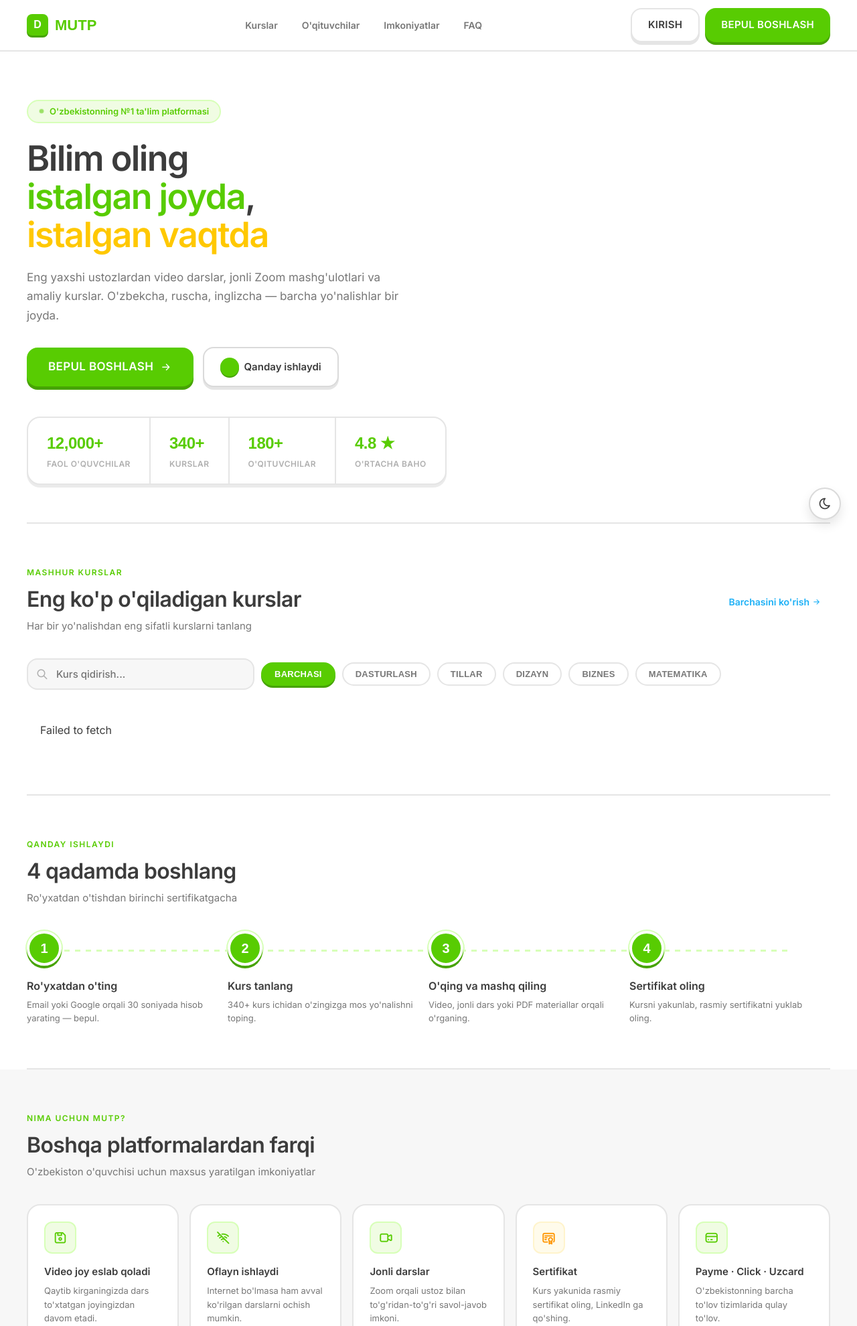
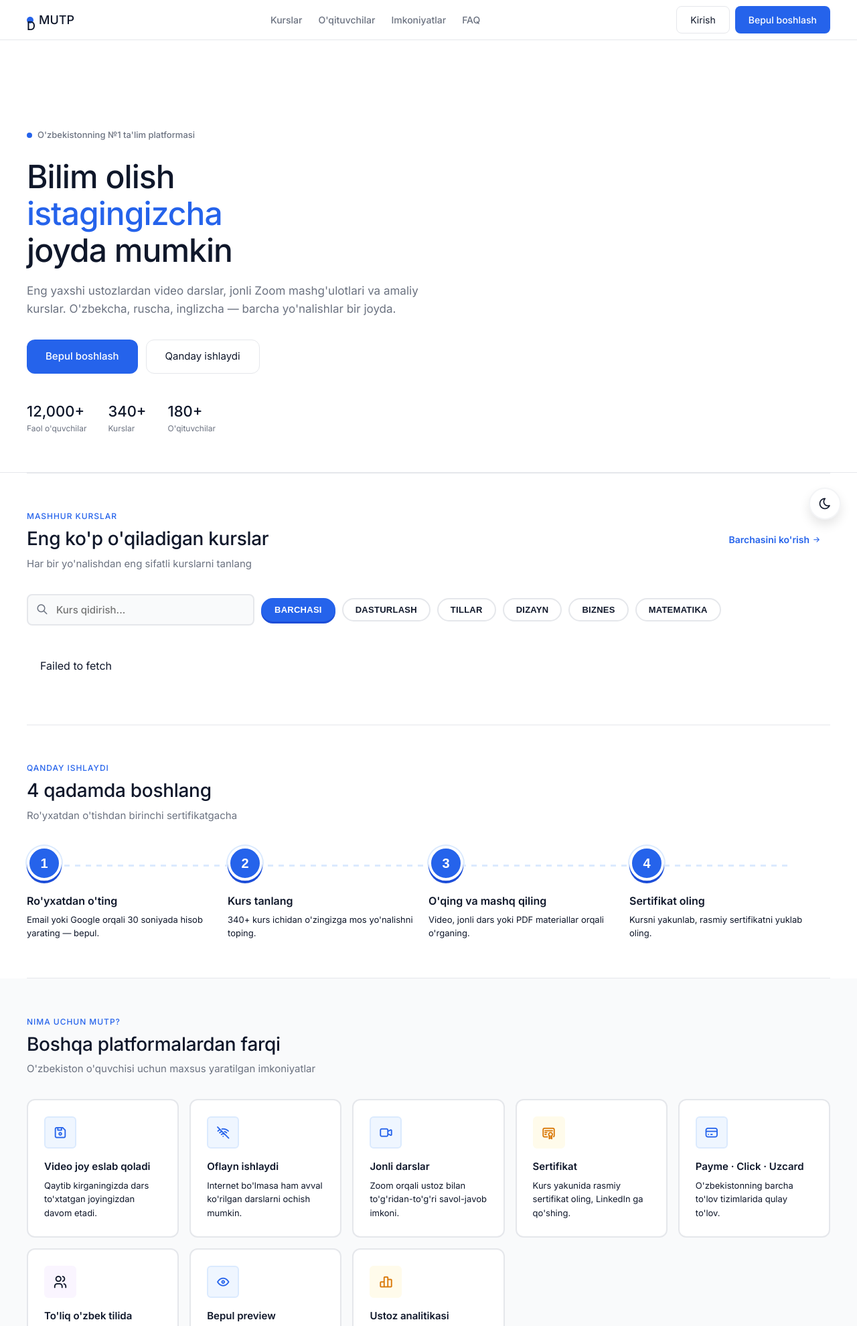
Before and after one commit to abdurokhmandev/mutp, a Django app: template templates/index.html in a window 1280 px wide. Shown: the top 1980 px of the page at 67% size. Run offline with Django 5.2, Linux system fonts and the light colour scheme; the template is opened without the code that fills it, so the values that code supplies are empty; some libraries are stand-ins or nearby versions.

Commit message:
style: upgrade design system to flat blue minimal theme

```diff
--- a/telegram_bot/bot.py
+++ b/darslik_backend/telegram_bot/bot.py
@@ -4,7 +4,7 @@ import django
 
 # Append darslik_backend to python path to resolve config and apps imports
 ROOT_DIR = os.path.dirname(os.path.dirname(os.path.abspath(__file__)))
-sys.path.append(os.path.join(ROOT_DIR, 'darslik_backend'))
+sys.path.append(ROOT_DIR)
 
 os.environ.setdefault('DJANGO_SETTINGS_MODULE', 'config.settings.dev')
 try:
--- a/templates/assets/css/base.css
+++ b/templates/assets/css/base.css
@@ -7,88 +7,97 @@
 
 /* ── ROOT VARIABLES ── */
 :root {
-  /* Primary Palette — Duolingo-inspired */
-  --duo-green: #58CC02;
-  --duo-green-dark: #46a302;
-  --duo-green-light: #d7ffb8;
-  --duo-green-bg: #f0fce3;
+  --primary:       #2563EB;
+  --primary-hover: #1D4ED8;
+  --primary-light: #EFF6FF;
+  --primary-mid:   #DBEAFE;
+  --primary-text:  #1D4ED8;
 
-  --duo-yellow: #FFC800;
-  --duo-yellow-dark: #e0b000;
-  --duo-yellow-light: #fff4cc;
-  --duo-yellow-bg: #fffbeb;
+  --success:       #16A34A;
+  --success-light: #F0FDF4;
+  --warning:       #D97706;
+  --warning-light: #FFFBEB;
+  --danger:        #DC2626;
+  --danger-light:  #FEF2F2;
+  --purple:        #7C3AED;
+  --purple-light:  #FAF5FF;
 
-  --duo-blue: #1CB0F6;
-  --duo-blue-dark: #1899d6;
-  --duo-blue-light: #d1f0ff;
-  --duo-blue-bg: #e8f7ff;
+  --ink:           #0F172A;
+  --ink-mid:       #374151;
+  --ink-soft:      #6B7280;
+  --ink-faint:     #9CA3AF;
+  --line:          #E5E7EB;
+  --line-soft:     #F3F4F6;
+  --surface:       #F9FAFB;
+  --white:         #FFFFFF;
 
-  --duo-purple: #CE82FF;
-  --duo-purple-dark: #a855f7;
-  --duo-purple-light: #f3e8ff;
-  --duo-purple-bg: #faf5ff;
+  --r-sm: 6px;
+  --r-md: 8px;
+  --r-lg: 12px;
+  --r-xl: 16px;
 
-  --duo-pink: #FF4B4B;
-  --duo-pink-dark: #ea2b2b;
-  --duo-pink-light: #ffe0e0;
-  --duo-pink-bg: #fff5f5;
+  --sh-sm: 0 1px 3px rgba(0,0,0,.08);
+  --sh-md: 0 4px 12px rgba(0,0,0,.08);
 
-  --duo-orange: #FF9600;
-  --duo-orange-dark: #e08200;
-  --duo-orange-light: #fff0d4;
+  --f-sans: 'Inter', system-ui, sans-serif;
 
-  /* Neutrals */
-  --ink: #3C3C3C;
-  --ink-2: #4B4B4B;
-  --ink-3: #777777;
-  --muted: #AFAFAF;
-  --muted-2: #CDCDCD;
-  --border: #E5E5E5;
-  --border-2: #DADADA;
-  --surface: #F7F7F7;
-  --surface-2: #EFEFEF;
-  --white: #FFFFFF;
-
-  /* Semantic */
-  --success: var(--duo-green);
-  --warning: var(--duo-yellow);
-  --error: var(--duo-pink);
-  --info: var(--duo-blue);
-
-  /* Layout */
-  --radius-sm: 12px;
-  --radius-md: 16px;
-  --radius-lg: 20px;
-  --radius-xl: 24px;
-  --radius-full: 999px;
-
-  --shadow-sm: 0 2px 0 rgba(0,0,0,0.08);
-  --shadow-md: 0 4px 0 rgba(0,0,0,0.08);
-  --shadow-lg: 0 6px 0 rgba(0,0,0,0.08);
-  --shadow-card: 0 2px 12px rgba(0,0,0,0.06);
-  --shadow-card-hover: 0 8px 24px rgba(0,0,0,0.1);
-
-  --transition: 0.2s ease;
-  --bounce: cubic-bezier(0.34, 1.56, 0.64, 1);
+  /* Legacy mappings for safety */
+  --duo-green: var(--primary);
+  --duo-green-dark: var(--primary-hover);
+  --duo-green-light: var(--primary-mid);
+  --duo-green-bg: var(--primary-light);
+  --duo-yellow: var(--warning);
+  --duo-yellow-dark: #D97706;
+  --duo-yellow-light: var(--warning-light);
+  --duo-yellow-bg: var(--warning-light);
+  --duo-blue: var(--primary);
+  --duo-blue-dark: var(--primary-hover);
+  --duo-blue-light: var(--primary-mid);
+  --duo-blue-bg: var(--primary-light);
+  --duo-purple: var(--purple);
+  --duo-purple-light: var(--purple-light);
+  --duo-purple-bg: var(--purple-light);
+  --duo-pink: var(--danger);
+  --duo-pink-dark: #B91C1C;
+  --duo-pink-light: var(--danger-light);
+  --duo-pink-bg: var(--danger-light);
+  --duo-orange: var(--warning);
+  --duo-orange-light: var(--warning-light);
+  --muted: var(--ink-soft);
+  --muted-2: var(--line);
+  --border: var(--line);
+  --border-2: var(--line-soft);
+  --surface-2: var(--line-soft);
+  --radius-sm: var(--r-sm);
+  --radius-md: var(--r-md);
+  --radius-lg: var(--r-lg);
+  --radius-xl: var(--r-xl);
+  --radius-full: 99px;
+  --shadow-sm: var(--sh-sm);
+  --shadow-md: var(--sh-md);
+  --shadow-lg: var(--sh-md);
+  --shadow-card: var(--sh-sm);
+  --shadow-card-hover: var(--sh-md);
+  --transition: 0.15s ease;
 }
 
 /* ── DARK MODE THEME ── */
 [data-theme="dark"] {
-  --ink: #F3F4F6;
-  --ink-2: #E5E7EB;
-  --ink-3: #9CA3AF;
-  --muted: #6B7280;
-  --muted-2: #4B5563;
-  --border: #374151;
-  --border-2: #4B5563;
-  --surface: #1F2937;
-  --surface-2: #111827;
-  --white: #111827;
+  --primary-light: #1E293B;
+  --primary-mid:   #334155;
+  --ink:           #F8FAFC;
+  --ink-mid:       #E2E8F0;
+  --ink-soft:      #94A3B8;
+  --ink-faint:     #64748B;
+  --line:          #334155;
+  --line-soft:     #1E293B;
+  --surface:       #0F172A;
+  --white:         #1E293B;
 
-  --duo-green-bg: #14532D;
-  --duo-green-light: #166534;
-  --duo-blue-bg: #1e3a8a;
-  --duo-blue-light: #1e40af;
+  --duo-green-bg: #1E293B;
+  --duo-green-light: #334155;
+  --duo-blue-bg: #1E293B;
+  --duo-blue-light: #334155;
   --duo-yellow-bg: #78350f;
   --duo-yellow-light: #92400e;
   --duo-purple-bg: #581c87;
@@ -118,42 +127,36 @@ h1, h2, h3, h4, h5, h6 {
 /* ══════════════════════════════════════════════════
    NAVIGATION
    ══════════════════════════════════════════════════ */
-.nav {
+.header, .nav {
   display: flex;
   align-items: center;
   justify-content: space-between;
-  padding: 12px 40px;
-  border-bottom: 2px solid var(--border);
+  padding: 0 40px;
+  height: 60px;
+  border-bottom: 0.5px solid var(--line);
+  background: var(--white);
   position: sticky;
   top: 0;
-  background: rgba(255,255,255,0.96);
-  backdrop-filter: blur(12px);
   z-index: 200;
   transition: box-shadow var(--transition);
 }
-.nav.scrolled { box-shadow: 0 4px 20px rgba(0,0,0,0.08); }
+.header.scrolled, .nav.scrolled { box-shadow: var(--sh-sm); }
 
-.nav-logo {
+.logo, .nav-logo {
   display: flex;
   align-items: center;
-  gap: 10px;
-  font-size: 22px;
-  font-weight: 800;
-  color: var(--duo-green);
+  gap: 8px;
+  font-size: 18px;
+  font-weight: 500;
+  color: var(--ink);
   text-decoration: none;
-  font-family: 'Plus Jakarta Sans', sans-serif;
 }
+
 .logo-dot {
-  width: 32px; height: 32px;
-  border-radius: 8px;
-  background: var(--duo-green);
-  display: flex;
-  align-items: center;
-  justify-content: center;
-  color: white;
-  font-size: 16px;
-  font-weight: 800;
-  box-shadow: 0 3px 0 var(--duo-green-dark);
+  width: 10px;
+  height: 10px;
+  border-radius: 50%;
+  background: var(--primary);
 }
 
 .nav-links {
@@ -161,205 +164,152 @@ h1, h2, h3, h4, h5, h6 {
   align-items: center;
   gap: 4px;
 }
-.nav-links a {
-  color: var(--ink-3);
+.nav-link, .nav-links a {
+  font-size: 14px;
+  color: var(--ink-soft);
+  padding: 6px 10px;
+  border-radius: var(--r-md);
+  transition: all .15s;
   text-decoration: none;
-  padding: 8px 16px;
-  border-radius: var(--radius-sm);
-  font-size: 14px;
-  font-weight: 600;
-  transition: all var(--transition);
+  font-weight: 500;
 }
-.nav-links a:hover {
-  color: var(--ink);
-  background: var(--surface);
-}
-.nav-links a.active {
-  color: var(--duo-green);
-  background: var(--duo-green-bg);
-}
+.nav-link:hover, .nav-links a:hover { color: var(--ink); background: var(--surface); }
+.nav-link.active, .nav-links a.active { color: var(--primary); background: var(--primary-light); }
+
 
 /* ══════════════════════════════════════════════════
    BUTTONS — Duolingo Chunky Style
    ══════════════════════════════════════════════════ */
 .btn-primary {
+  background: var(--primary);
+  color: #fff;
+  border: none;
+  padding: 9px 20px;
+  border-radius: var(--r-md);
+  font-size: 14px;
+  font-weight: 500;
+  cursor: pointer;
+  transition: background .15s;
+  text-decoration: none;
   display: inline-flex;
   align-items: center;
   justify-content: center;
   gap: 8px;
-  background: var(--duo-green);
-  color: #fff;
-  border: none;
-  padding: 12px 24px;
-  border-radius: var(--radius-md);
-  font-size: 15px;
-  font-weight: 700;
-  cursor: pointer;
-  text-decoration: none;
-  text-transform: uppercase;
-  letter-spacing: 0.02em;
-  box-shadow: 0 4px 0 var(--duo-green-dark);
-  transition: all 0.1s ease;
-  position: relative;
-  top: 0;
 }
-.btn-primary:hover {
-  background: #4eb400;
-  top: -2px;
-  box-shadow: 0 6px 0 var(--duo-green-dark);
-}
-.btn-primary:active {
-  top: 2px;
-  box-shadow: 0 2px 0 var(--duo-green-dark);
-}
+.btn-primary:hover { background: var(--primary-hover); }
 
 .btn-secondary {
+  background: transparent;
+  color: var(--ink);
+  border: 0.5px solid var(--line);
+  padding: 9px 20px;
+  border-radius: var(--r-md);
+  font-size: 14px;
+  cursor: pointer;
+  transition: background .15s;
+  text-decoration: none;
   display: inline-flex;
   align-items: center;
   justify-content: center;
   gap: 8px;
-  background: var(--white);
-  border: 2px solid var(--border);
-  color: var(--ink);
-  padding: 12px 24px;
-  border-radius: var(--radius-md);
+}
+.btn-secondary:hover { background: var(--surface); }
+
+.btn-hero {
+  background: var(--primary);
+  color: #fff;
+  border: none;
+  padding: 13px 28px;
+  border-radius: var(--r-lg);
   font-size: 15px;
-  font-weight: 700;
+  font-weight: 500;
   cursor: pointer;
-  text-decoration: none;
-  text-transform: uppercase;
-  letter-spacing: 0.02em;
-  box-shadow: 0 4px 0 var(--border);
-  transition: all 0.1s ease;
-  position: relative;
-  top: 0;
-}
-.btn-secondary:hover {
-  background: var(--surface);
-  top: -2px;
-  box-shadow: 0 6px 0 var(--border);
-}
-.btn-secondary:active {
-  top: 2px;
-  box-shadow: 0 2px 0 var(--border);
-}
-
-.btn-yellow {
-  background: var(--duo-yellow);
-  color: var(--ink);
-  border: none;
-  padding: 12px 24px;
-  border-radius: var(--radius-md);
-  font-size: 15px;
-  font-weight: 700;
-  cursor: pointer;
+  transition: background .15s;
   text-decoration: none;
   display: inline-flex;
   align-items: center;
+  justify-content: center;
   gap: 8px;
-  box-shadow: 0 4px 0 var(--duo-yellow-dark);
-  transition: all 0.1s ease;
-  position: relative;
-  top: 0;
 }
-.btn-yellow:hover { top: -2px; box-shadow: 0 6px 0 var(--duo-yellow-dark); }
-.btn-yellow:active { top: 2px; box-shadow: 0 2px 0 var(--duo-yellow-dark); }
+.btn-hero:hover { background: var(--primary-hover); }
 
-.btn-blue {
-  background: var(--duo-blue);
-  color: #fff;
-  border: none;
-  padding: 12px 24px;
-  border-radius: var(--radius-md);
+.btn-ghost, .btn-hero-ghost {
+  background: transparent;
+  color: var(--ink);
+  border: 0.5px solid var(--line);
+  padding: 13px 28px;
+  border-radius: var(--r-lg);
   font-size: 15px;
-  font-weight: 700;
   cursor: pointer;
+  transition: background .15s;
   text-decoration: none;
   display: inline-flex;
   align-items: center;
+  justify-content: center;
   gap: 8px;
-  box-shadow: 0 4px 0 var(--duo-blue-dark);
-  transition: all 0.1s ease;
-  position: relative;
-  top: 0;
 }
-.btn-blue:hover { top: -2px; box-shadow: 0 6px 0 var(--duo-blue-dark); }
-.btn-blue:active { top: 2px; box-shadow: 0 2px 0 var(--duo-blue-dark); }
+.btn-ghost:hover, .btn-hero-ghost:hover { background: var(--surface); }
+
+.btn-yellow {
+  background: var(--warning);
+  color: var(--white);
+  border: none;
+  padding: 9px 20px;
+  border-radius: var(--r-md);
+  font-size: 14px;
+  font-weight: 500;
+  cursor: pointer;
+  transition: background .15s;
+  text-decoration: none;
+  display: inline-flex;
+  align-items: center;
+  justify-content: center;
+  gap: 8px;
+}
+.btn-yellow:hover { background: var(--warning-light); color: var(--warning); }
+
+.btn-blue {
+  background: var(--primary);
+  color: #fff;
+  border: none;
+  padding: 9px 20px;
+  border-radius: var(--r-md);
+  font-size: 14px;
+  font-weight: 500;
+  cursor: pointer;
+  transition: background .15s;
+  text-decoration: none;
+  display: inline-flex;
+  align-items: center;
+  justify-content: center;
+  gap: 8px;
+}
+.btn-blue:hover { background: var(--primary-hover); }
 
 .btn-sm {
-  padding: 8px 16px;
-  font-size: 13px;
-  border-radius: var(--radius-sm);
-  box-shadow: 0 3px 0 var(--duo-green-dark);
+  padding: 6px 12px;
+  font-size: 12px;
+  border-radius: var(--r-sm);
 }
 
-/* ── Hero Button ── */
-.btn-hero {
-  background: var(--duo-green);
+.btn-chunky {
+  background: var(--primary);
   color: #fff;
   border: none;
-  padding: 16px 32px;
-  border-radius: var(--radius-md);
-  font-size: 17px;
-  font-weight: 700;
+  padding: 9px 20px;
+  border-radius: var(--r-md);
+  font-size: 14px;
+  font-weight: 500;
   cursor: pointer;
+  transition: background .15s;
+  text-decoration: none;
   display: inline-flex;
   align-items: center;
-  gap: 10px;
-  text-transform: uppercase;
-  letter-spacing: 0.02em;
-  box-shadow: 0 5px 0 var(--duo-green-dark);
-  transition: all 0.1s ease;
-  position: relative;
-  top: 0;
-  text-decoration: none;
+  justify-content: center;
+  gap: 8px;
 }
-.btn-hero:hover { top: -2px; box-shadow: 0 7px 0 var(--duo-green-dark); }
-.btn-hero:active { top: 3px; box-shadow: 0 2px 0 var(--duo-green-dark); }
+.btn-chunky:hover { background: var(--primary-hover); }
 
-.btn-hero-ghost {
-  background: var(--white);
-  border: 2px solid var(--border-2);
-  color: var(--ink);
-  padding: 14px 24px;
-  border-radius: var(--radius-md);
-  font-size: 15px;
-  font-weight: 700;
-  cursor: pointer;
-  display: inline-flex;
-  align-items: center;
-  gap: 10px;
-  box-shadow: 0 4px 0 var(--border);
-  transition: all 0.1s ease;
-  position: relative;
-  top: 0;
-}
-.btn-hero-ghost:hover {
-  border-color: var(--duo-green);
-  color: var(--duo-green);
-  background: var(--duo-green-bg);
-  top: -2px;
-  box-shadow: 0 6px 0 var(--border);
-}
-
-/* Chunky bounce on click */
-.btn-chunky {
-  border-radius: var(--radius-md);
-  padding: 14px 28px;
-  font-size: 16px;
-  font-weight: 700;
-  background: var(--duo-green);
-  color: #fff;
-  border: none;
-  cursor: pointer;
-  box-shadow: 0 5px 0 var(--duo-green-dark);
-  transition: all 0.1s ease;
-  position: relative;
-  top: 0;
-  text-transform: uppercase;
-}
-.btn-chunky:hover { top: -2px; box-shadow: 0 7px 0 var(--duo-green-dark); }
-.btn-chunky:active { top: 3px; box-shadow: 0 2px 0 var(--duo-green-dark); }
 
 /* ══════════════════════════════════════════════════
    CARDS — Rounded, Shadowed, Bouncy
@@ -398,16 +348,7 @@ h1, h2, h3, h4, h5, h6 {
   color: var(--duo-green);
   margin-bottom: 24px;
 }
-.hero-eyebrow-dot {
-  width: 8px; height: 8px;
-  border-radius: 50%;
-  background: var(--duo-green);
-  animation: pulse-dot 2s infinite;
-}
-@keyframes pulse-dot {
-  0%, 100% { opacity: 1; transform: scale(1); }
-  50% { opacity: 0.5; transform: scale(0.8); }
-}
+
 
 .hero-title {
   font-size: clamp(36px, 5vw, 52px);
@@ -1406,3 +1345,102 @@ select.form-control { cursor: pointer; }
     font-size: 12px; color: #6B7280;
     text-align: center;
 }
+
+/* ── UPGRADED MINIMAL COMPONENTS ── */
+.toast {
+  position: fixed;
+  bottom: 24px;
+  right: 24px;
+  padding: 12px 16px;
+  border-radius: var(--r-md);
+  font-size: 14px;
+  font-weight: 500;
+  display: flex;
+  align-items: center;
+  gap: 10px;
+  box-shadow: var(--sh-md);
+  z-index: 9999;
+  animation: toastIn .2s ease;
+}
+@keyframes toastIn {
+  from { opacity:0; transform:translateY(8px); }
+  to   { opacity:1; transform:translateY(0); }
+}
+.toast-success { background:#F0FDF4; color:#16A34A; border:0.5px solid #BBF7D0; }
+.toast-error   { background:#FEF2F2; color:#DC2626; border:0.5px solid #FECACA; }
+.toast-info    { background:#EFF6FF; color:#2563EB; border:0.5px solid #BFDBFE; }
+
+.section { padding: 56px 40px; }
+.section-label {
+  font-size: 12px;
+  font-weight: 500;
+  color: var(--primary);
+  text-transform: uppercase;
+  letter-spacing: 0.08em;
+  margin-bottom: 8px;
+}
+.section-title {
+  font-size: 28px;
+  font-weight: 500;
+  color: var(--ink);
+  letter-spacing: -0.3px;
+  margin-bottom: 8px;
+}
+.section-sub {
+  font-size: 15px;
+  color: var(--ink-soft);
+  margin-bottom: 32px;
+}
+.divider {
+  height: 0.5px;
+  background: var(--line);
+  margin: 0 40px;
+}
+
+.tab-nav {
+  display: flex;
+  border-bottom: 0.5px solid var(--line);
+  margin-bottom: 24px;
+}
+.tab-btn {
+  padding: 10px 16px;
+  font-size: 14px;
+  color: var(--ink-soft);
+  border: none;
+  background: none;
+  cursor: pointer;
+  border-bottom: 2px solid transparent;
+  margin-bottom: -0.5px;
+  transition: all .15s;
+}
+.tab-btn:hover { color: var(--ink); }
+.tab-btn.active {
+  color: var(--primary);
+  border-bottom-color: var(--primary);
+  font-weight: 500;
+}
+
+.sidebar {
+  width: 240px;
+  border-right: 0.5px solid var(--line);
+  background: var(--white);
+  padding: 24px 0;
+}
+.sidebar-nav-item {
+  display: flex;
+  align-items: center;
+  gap: 10px;
+  padding: 9px 20px;
+  font-size: 14px;
+  color: var(--ink-soft);
+  cursor: pointer;
+  border-left: 2px solid transparent;
+  transition: all .15s;
+}
+.sidebar-nav-item:hover { color: var(--ink); background: var(--surface); }
+.sidebar-nav-item.active {
+  color: var(--primary);
+  background: var(--primary-light);
+  border-left-color: var(--primary);
+  font-weight: 500;
+}
--- a/templates/assets/js/toast.js
+++ b/templates/assets/js/toast.js
@@ -16,54 +16,27 @@ class Toast {
 
   show(message, type = 'info') {
     const toast = document.createElement('div');
+    toast.className = `toast toast-${type}`;
 
-    // Determine colors
-    let bgColor, icon;
-    if (type === 'success') {
-      bgColor = '#58CC02'; icon = '✓'; // Bright Duolingo Green
-    } else if (type === 'error') {
-      bgColor = '#EA2B2B'; icon = '✕'; // Bright Red
-    } else {
-      bgColor = '#1CB0F6'; icon = 'i'; // Bright Sky Blue
-    }
-
-    toast.style.cssText = `
-      background: ${bgColor} !important;
-      color: #ffffff !important;
-      padding: 14px 24px;
-      border-radius: 16px;
-      font-size: 14px;
-      font-family: 'Inter', sans-serif;
-      box-shadow: 0 8px 24px rgba(0,0,0,0.2);
-      display: flex;
-      align-items: center;
-      gap: 12px;
-      transform: translateY(20px);
-      opacity: 0;
-      transition: all 0.3s cubic-bezier(0.34, 1.56, 0.64, 1);
-      border: 2px solid rgba(255, 255, 255, 0.2);
-    `;
+    let icon = 'i';
+    if (type === 'success') icon = '✓';
+    else if (type === 'error') icon = '✕';
 
     toast.innerHTML = `
-      <div style="width: 22px; height: 22px; border-radius: 50%; background: rgba(255,255,255,0.25); display: flex; align-items: center; justify-content: center; font-size: 13px; font-weight: bold; color: #ffffff !important; flex-shrink: 0;">
+      <div style="width: 20px; height: 20px; border-radius: 50%; background: rgba(0,0,0,0.05); display: flex; align-items: center; justify-content: center; font-size: 11px; font-weight: bold; flex-shrink: 0;">
         ${icon}
       </div>
-      <div style="color: #ffffff !important; font-weight: 600; line-height: 1.4;">${message}</div>
+      <div style="font-weight: 500; line-height: 1.4;">${message}</div>
     `;
 
     this.container.appendChild(toast);
 
-    // Animate in
-    requestAnimationFrame(() => {
-      toast.style.transform = 'translateY(0)';
-      toast.style.opacity = '1';
-    });
-
     // Remove after 3s
     setTimeout(() => {
-      toast.style.transform = 'translateY(20px)';
       toast.style.opacity = '0';
-      setTimeout(() => toast.remove(), 300);
+      toast.style.transform = 'translateY(10px)';
+      toast.style.transition = 'opacity 0.2s, transform 0.2s';
+      setTimeout(() => toast.remove(), 200);
     }, 3000);
   }
 }
--- a/templates/index.html
+++ b/templates/index.html
@@ -34,45 +34,26 @@
 </nav>
 
 <!-- ── HERO ── -->
-<section class="hero">
-  <div class="hero-eyebrow">
-    <span class="hero-eyebrow-dot"></span>
-    O'zbekistonning №1 ta'lim platformasi
-  </div>
-  <h1 class="hero-title">
-    Bilim oling<br>
-    <span class="accent">istalgan joyda</span>,<br>
-    <span class="accent-g">istalgan vaqtda</span>
-  </h1>
-  <p class="hero-sub">Eng yaxshi ustozlardan video darslar, jonli Zoom mashg'ulotlari va amaliy kurslar. O'zbekcha, ruscha, inglizcha — barcha yo'nalishlar bir joyda.</p>
-  <div class="hero-actions">
-    <a href="/auth.html?role=student" class="btn-hero" style="text-decoration:none">
-      Bepul boshlash
-      <i class="ti ti-arrow-right"></i>
-    </a>
-    <a href="#how-it-works" class="btn-hero-ghost" style="text-decoration:none; display:flex; align-items:center; gap:8px;">
-      <div class="play-circle">
-        <i class="ti ti-player-play-filled" style="font-size:10px;color:#fff;margin-left:1px"></i>
-      </div>
-      Qanday ishlaydi
-    </a>
-  </div>
-  <div class="hero-stats">
-    <div class="stat-item">
-      <span class="stat-num" data-count="12000" data-suffix="+">12,000+</span>
-      <span class="stat-label">Faol o'quvchilar</span>
+<section class="hero" style="background: var(--white); border-bottom: 0.5px solid var(--line); max-width: 100%; margin-top: 60px; padding: 0;">
+  <div style="max-width: 720px; padding: 72px 40px 56px;">
+    <div class="hero-eyebrow" style="background: transparent; border: none; padding: 0; margin-bottom: 24px; font-weight: 500; font-size: 13px; color: var(--ink-soft); display: flex; align-items: center; gap: 8px;">
+      <span class="hero-badge-dot" style="display:inline-block; width: 8px; height: 8px; border-radius: 50%; background: var(--primary);"></span>
+      O'zbekistonning №1 ta'lim platformasi
     </div>
-    <div class="stat-item">
-      <span class="stat-num" data-count="340" data-suffix="+">340+</span>
-      <span class="stat-label">Kurslar</span>
+    <h1 style="font-size:48px; font-weight:500; letter-spacing:-0.02em; line-height:1.15; margin-bottom:20px; color: var(--ink);">
+      Bilim olish<br><span style="color:var(--primary);">istagingizcha</span><br>joyda mumkin
+    </h1>
+    <p style="font-size:17px; color:var(--ink-soft); line-height:1.6; margin-bottom:32px;">
+      Eng yaxshi ustozlardan video darslar, jonli Zoom mashg'ulotlari va amaliy kurslar. O'zbekcha, ruscha, inglizcha — barcha yo'nalishlar bir joyda.
+    </p>
+    <div style="display:flex; gap:12px; margin-bottom:40px;">
+      <a href="/auth.html?role=student" class="btn-hero" style="text-decoration:none;">Bepul boshlash</a>
+      <a href="#how-it-works" class="btn-ghost" style="text-decoration:none;">Qanday ishlaydi</a>
     </div>
-    <div class="stat-item">
-      <span class="stat-num" data-count="180" data-suffix="+">180+</span>
-      <span class="stat-label">O'qituvchilar</span>
-    </div>
-    <div class="stat-item" style="border-right:none">
-      <span class="stat-num">4.8 ★</span>
-      <span class="stat-label">O'rtacha baho</span>
+    <div class="hero-stats" style="display:flex; gap:32px; border:none; box-shadow:none; padding:0; background:transparent;">
+      <div><div style="font-size:22px;font-weight:500;color:var(--ink);" data-count="12000" data-suffix="+">12,000+</div><div style="font-size:12px;color:var(--ink-soft);">Faol o'quvchilar</div></div>
+      <div><div style="font-size:22px;font-weight:500;color:var(--ink);" data-count="340" data-suffix="+">340+</div><div style="font-size:12px;color:var(--ink-soft);">Kurslar</div></div>
+      <div><div style="font-size:22px;font-weight:500;color:var(--ink);" data-count="180" data-suffix="+">180+</div><div style="font-size:12px;color:var(--ink-soft);">O'qituvchilar</div></div>
     </div>
   </div>
 </section>
```
Also changed, not shown: other parts of templates/assets/css/base.css (+34 -36 lines), darslik_backend/apps/users/management/commands/run_bot.py (+0 -7 lines).
